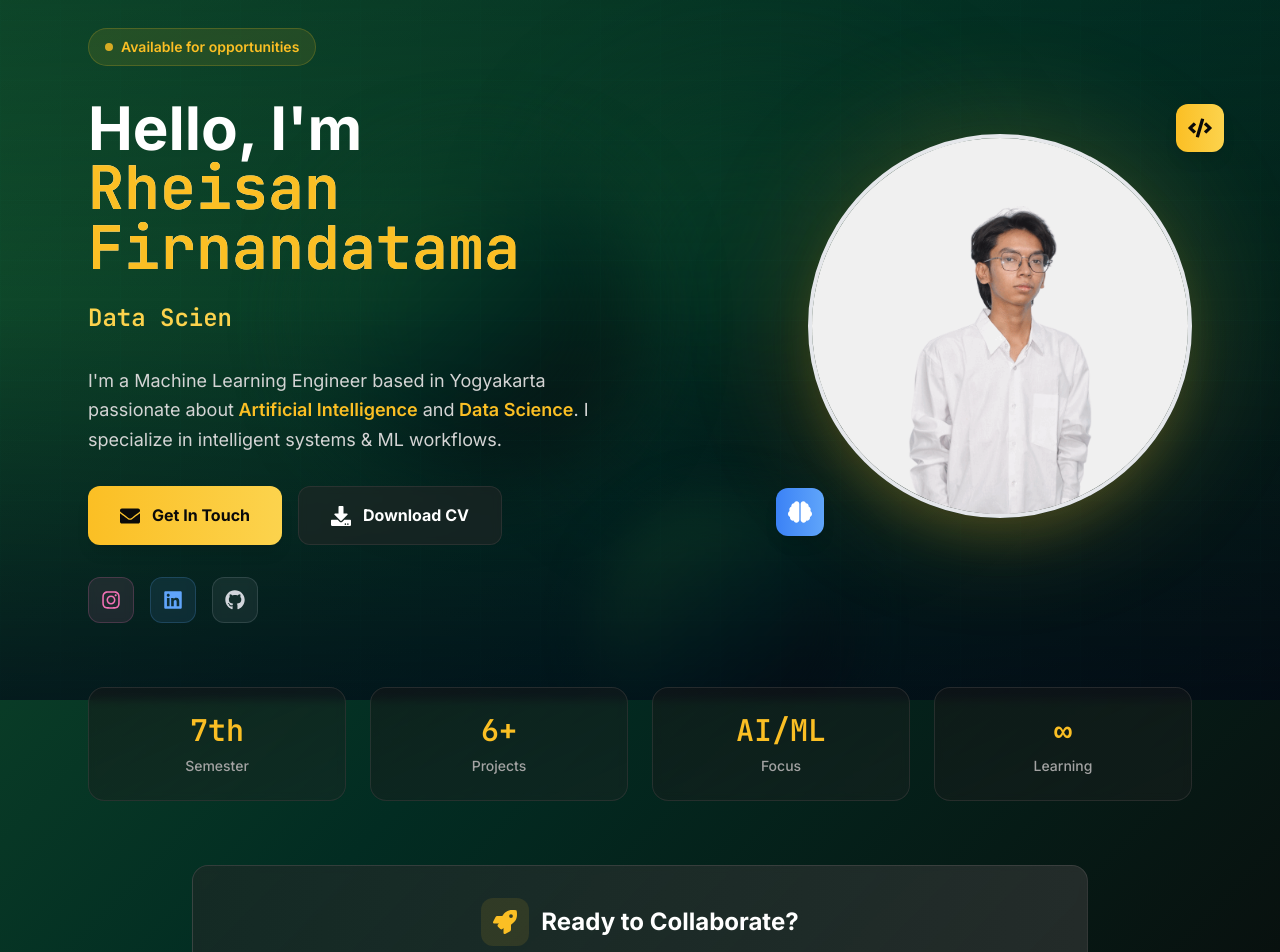
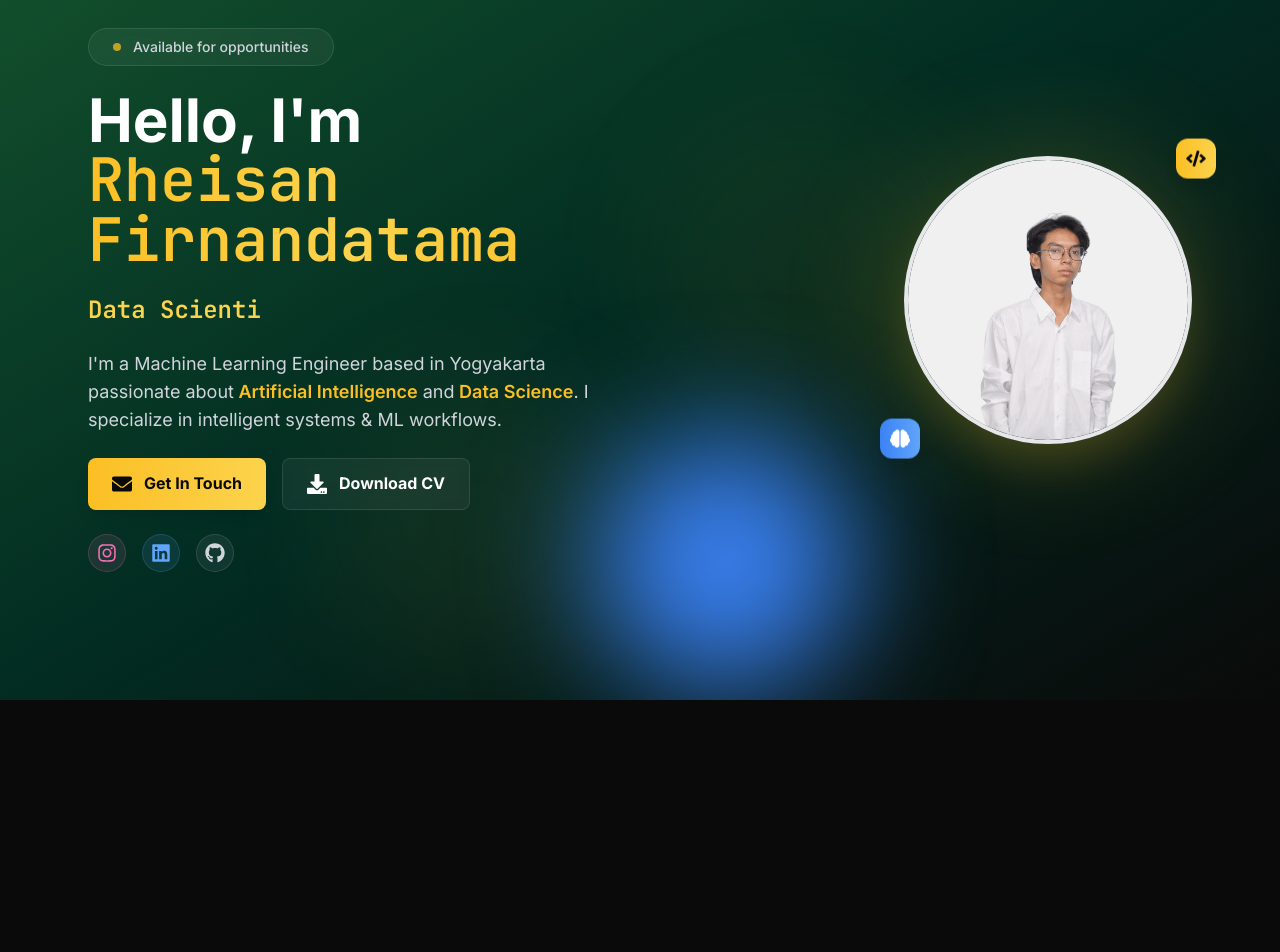
Before and after one commit to xxyyzzpp/dump1, a React (Vite) app: page / in a window 1280 px wide. Shown: the part 100-1052 px from the top of the page. After the commit the page ends 800 px from the top, so only its background shows below. Built offline with nearby package versions, Linux system fonts and the light colour scheme.

Commit message:
Fix Home Page Display Issues

```diff
--- a/src/components/Home/Hero.jsx
+++ b/src/components/Home/Hero.jsx
@@ -1,12 +1,18 @@
-import React from "react";
+import React, { useEffect } from "react";
 import {
   FaLinkedin, FaGithub, FaInstagram,
-  FaDownload, FaEnvelope, FaCode, FaBrain, FaRocket
+  FaDownload, FaEnvelope, FaCode, FaBrain
 } from "react-icons/fa";
+import AOS from "aos";
+import "aos/dist/aos.css";
 import { Link } from "react-router-dom";
 import { Typewriter } from "react-simple-typewriter";
 
 const Hero = () => {
+  useEffect(() => {
+    AOS.init({ duration: 1000, easing: "ease-in-out", once: true });
+  }, []);
+
   const socialLinks = [
     {
       icon: FaInstagram,
@@ -38,28 +44,35 @@ const Hero = () => {
   ];
 
   return (
-    <div className="space-y-16">
-      {/* Hero Content */}
+    <section className="relative bg-gradient-to-br from-green-900 via-emerald-950 to-neutral-950 text-white min-h-screen flex items-center">
+      {/* Background Effects */}
+      <div className="absolute inset-0 overflow-hidden pointer-events-none">
+        <div className="absolute top-1/4 right-1/4 w-80 h-80 bg-primary-400 rounded-full blur-3xl opacity-5 animate-float" />
+        <div className="absolute bottom-0 left-1/4 w-80 h-80 bg-primary-300 rounded-full blur-3xl opacity-5 animate-float" style={{ animationDelay: '2s' }} />
+        <div className="absolute bottom-0 right-1/3 w-64 h-64 bg-blue-500 rounded-full blur-3xl opacity-3 animate-float" style={{ animationDelay: '4s' }} />
+      </div>
+
+      {/* Content */}
+      <div className="relative z-10 container-custom py-20">
         <div className="grid grid-cols-1 lg:grid-cols-2 gap-12 items-center">
           {/* Left Content */}
-        <div className="space-y-8 text-center lg:text-left" data-aos="fade-up">
+          <div className="space-y-6 text-center lg:text-left" data-aos="fade-up">
             {/* Status Badge */}
-          <div className="inline-flex items-center gap-2 px-4 py-2 bg-primary-400/10 text-primary-400 rounded-full border border-primary-400/20">
+            <div className="inline-flex items-center gap-3 px-6 py-2 bg-white/5 backdrop-blur-sm border border-white/10 rounded-full hover:border-primary-400/30 transition-all duration-300">
               <div className="w-2 h-2 bg-primary-400 rounded-full animate-pulse" />
-            <span className="text-sm font-semibold">Available for opportunities</span>
+              <span className="text-sm font-medium text-gray-300">Available for opportunities</span>
             </div>
 
             {/* Main Heading */}
-          <div>
-            <h1 className="text-5xl md:text-6xl font-bold mb-6 bg-gradient-to-r from-white via-white to-primary-400 bg-clip-text text-transparent">
+            <h1 className="text-4xl md:text-5xl lg:text-6xl font-bold leading-tight">
               Hello, I'm
-              <span className="block text-primary-400 font-mono">
+              <span className="block bg-gradient-to-r from-primary-400 via-primary-300 to-primary-400 bg-clip-text text-transparent font-mono">
                 Rheisan Firnandatama
               </span>
             </h1>
 
-            {/* Typewriter Effect */}
-            <div className="text-xl md:text-2xl font-bold text-primary-300 font-mono mb-6">
+            {/* Typewriter */}
+            <div className="text-xl md:text-2xl font-bold text-primary-300 font-mono">
               <Typewriter
                 words={["ML Engineer", "Data Scientist", "AI Enthusiast"]}
                 loop={true}
@@ -70,20 +83,19 @@ const Hero = () => {
                 delaySpeed={1500}
               />
             </div>
-          </div>
 
             {/* Description */}
-          <p className="text-lg text-dark-300 leading-relaxed max-w-xl mx-auto lg:mx-0">
+            <p className="text-base md:text-lg text-gray-300 leading-relaxed max-w-xl mx-auto lg:mx-0" data-aos="fade-up" data-aos-delay="200">
               I'm a Machine Learning Engineer based in Yogyakarta passionate about
               <span className="text-primary-400 font-semibold"> Artificial Intelligence</span> and
               <span className="text-primary-400 font-semibold"> Data Science</span>. I specialize in intelligent systems & ML workflows.
             </p>
 
             {/* Action Buttons */}
-          <div className="flex flex-col sm:flex-row gap-4 justify-center lg:justify-start">
+            <div className="flex flex-col sm:flex-row gap-4 justify-center lg:justify-start" data-aos="fade-up" data-aos-delay="400">
               <Link
                 to="/contact"
-              className="group flex items-center justify-center gap-3 px-8 py-4 bg-gradient-to-r from-primary-400 to-primary-300 text-dark-950 rounded-xl font-bold hover:from-primary-300 hover:to-primary-200 transition-all duration-300 hover:scale-105 shadow-lg hover:shadow-primary-400/25"
+                className="group flex items-center justify-center gap-3 px-6 py-3 bg-gradient-to-r from-primary-400 to-primary-300 text-dark-950 rounded-lg font-bold hover:from-primary-300 hover:to-primary-200 transition-all duration-300 hover:scale-105 shadow-lg hover:shadow-primary-400/25"
               >
                 <FaEnvelope className="w-5 h-5 group-hover:scale-110 transition-transform" />
                 Get In Touch
@@ -95,7 +107,7 @@ const Hero = () => {
                     "_blank", "noopener,noreferrer"
                   )
                 }
-              className="group flex items-center justify-center gap-3 px-8 py-4 bg-dark-800/50 backdrop-blur-sm text-white rounded-xl font-bold hover:bg-dark-700/50 transition-all duration-300 border border-dark-700/50 hover:border-primary-400/30 hover:scale-105"
+                className="group flex items-center justify-center gap-3 px-6 py-3 bg-white/5 backdrop-blur-sm text-white rounded-lg font-bold hover:bg-white/10 transition-all duration-300 border border-white/10 hover:border-primary-400/30 hover:scale-105"
               >
                 <FaDownload className="w-5 h-5 group-hover:scale-110 transition-transform" />
                 Download CV
@@ -103,14 +115,14 @@ const Hero = () => {
             </div>
 
             {/* Social Links */}
-          <div className="flex justify-center lg:justify-start gap-4">
+            <div className="flex justify-center lg:justify-start gap-4" data-aos="fade-up" data-aos-delay="500">
               {socialLinks.map((link, index) => (
                 <a
                   key={index}
                   href={link.href}
                   target="_blank"
                   rel="noopener noreferrer"
-                className={`p-3 rounded-xl border ${link.borderColor} ${link.bgColor} ${link.color} hover:scale-110 transition-all duration-300 ${link.hoverBorder} backdrop-blur-sm`}
+                  className={`p-2 rounded-full border ${link.borderColor} ${link.bgColor} ${link.color} hover:scale-110 transition-transform ${link.hoverBorder}`}
                   aria-label={link.label}
                 >
                   <link.icon className="w-5 h-5" />
@@ -122,11 +134,8 @@ const Hero = () => {
           {/* Right Content - Profile Image */}
           <div className="flex justify-center lg:justify-end" data-aos="fade-up" data-aos-delay="300">
             <div className="relative">
-            {/* Glow Effect */}
               <div className="absolute inset-0 bg-gradient-to-r from-primary-400 to-primary-300 rounded-full blur-3xl opacity-20 animate-pulse-glow" />
-
-            {/* Profile Container */}
-            <div className="relative w-80 h-80 lg:w-96 lg:h-96">
+              <div className="relative w-60 h-60 md:w-64 md:h-64 lg:w-72 lg:h-72">
                 <div className="w-full h-full rounded-full overflow-hidden border-4 border-gradient-to-r from-primary-400 to-primary-300 shadow-2xl shadow-primary-400/20 hover:shadow-primary-400/30 transition-all duration-700">
                   <img
                     src="portfolio.gif"
@@ -134,64 +143,18 @@ const Hero = () => {
                     className="w-full h-full object-cover hover:scale-105 transition-transform duration-700"
                   />
                 </div>
-
-              {/* Floating Icons */}
-              <div className="absolute -top-6 -right-8 w-12 h-12 bg-gradient-to-r from-primary-400 to-primary-300 rounded-xl flex items-center justify-center animate-bounce shadow-lg" style={{ animationDelay: '1s' }}>
-                <FaCode className="w-6 h-6 text-dark-950" />
+                <div className="absolute -top-4 -right-6 w-10 h-10 bg-gradient-to-r from-primary-400 to-primary-300 rounded-xl flex items-center justify-center animate-bounce shadow-lg" style={{ animationDelay: '1s' }}>
+                  <FaCode className="w-5 h-5 text-dark-950" />
                 </div>
-              <div className="absolute -bottom-6 -left-8 w-12 h-12 bg-gradient-to-r from-blue-500 to-blue-400 rounded-xl flex items-center justify-center animate-bounce shadow-lg" style={{ animationDelay: '2s' }}>
-                <FaBrain className="w-6 h-6 text-white" />
+                <div className="absolute -bottom-4 -left-6 w-10 h-10 bg-gradient-to-r from-blue-500 to-blue-400 rounded-xl flex items-center justify-center animate-bounce shadow-lg" style={{ animationDelay: '2s' }}>
+                  <FaBrain className="w-5 h-5 text-white" />
                 </div>
               </div>
             </div>
           </div>
         </div>
-
-      {/* Quick Stats */}
-      <div className="grid grid-cols-2 md:grid-cols-4 gap-6" data-aos="fade-up" data-aos-delay="600">
-        <div className="text-center p-6 bg-gradient-to-br from-dark-900/50 to-dark-800/30 backdrop-blur-sm border border-dark-700/50 rounded-2xl hover:border-primary-400/30 transition-all duration-300 group">
-          <div className="text-3xl font-bold text-primary-400 font-mono mb-2 group-hover:scale-110 transition-transform duration-300">7th</div>
-          <div className="text-sm text-dark-400 font-medium">Semester</div>
       </div>
-
-        <div className="text-center p-6 bg-gradient-to-br from-dark-900/50 to-dark-800/30 backdrop-blur-sm border border-dark-700/50 rounded-2xl hover:border-primary-400/30 transition-all duration-300 group">
-          <div className="text-3xl font-bold text-primary-400 font-mono mb-2 group-hover:scale-110 transition-transform duration-300">6+</div>
-          <div className="text-sm text-dark-400 font-medium">Projects</div>
-        </div>
-
-        <div className="text-center p-6 bg-gradient-to-br from-dark-900/50 to-dark-800/30 backdrop-blur-sm border border-dark-700/50 rounded-2xl hover:border-primary-400/30 transition-all duration-300 group">
-          <div className="text-3xl font-bold text-primary-400 font-mono mb-2 group-hover:scale-110 transition-transform duration-300">AI/ML</div>
-          <div className="text-sm text-dark-400 font-medium">Focus</div>
-        </div>
-
-        <div className="text-center p-6 bg-gradient-to-br from-dark-900/50 to-dark-800/30 backdrop-blur-sm border border-dark-700/50 rounded-2xl hover:border-primary-400/30 transition-all duration-300 group">
-          <div className="text-3xl font-bold text-primary-400 font-mono mb-2 group-hover:scale-110 transition-transform duration-300">∞</div>
-          <div className="text-sm text-dark-400 font-medium">Learning</div>
-        </div>
-      </div>
-
-      {/* Call to Action */}
-      <div className="text-center max-w-4xl mx-auto" data-aos="fade-up" data-aos-delay="800">
-        <div className="p-8 bg-gradient-to-r from-dark-800/50 to-dark-700/50 backdrop-blur-sm border border-dark-600/50 rounded-2xl">
-          <div className="flex items-center justify-center gap-3 mb-6">
-            <div className="w-12 h-12 bg-primary-400/10 text-primary-400 rounded-xl flex items-center justify-center">
-              <FaRocket className="w-6 h-6" />
-            </div>
-            <h3 className="text-2xl font-bold text-white">Ready to Collaborate?</h3>
-          </div>
-          <p className="text-dark-300 leading-relaxed text-lg mb-6">
-            I'm always excited to work on innovative AI projects and explore new opportunities in machine learning and data science.
-          </p>
-          <Link
-            to="/projects"
-            className="inline-flex items-center gap-2 px-6 py-3 bg-primary-400/10 text-primary-400 rounded-xl font-semibold hover:bg-primary-400/20 transition-all duration-300 border border-primary-400/20 hover:border-primary-400/40"
-          >
-            View My Work
-            <FaCode className="w-4 h-4" />
-          </Link>
-        </div>
-      </div>
-    </div>
+    </section>
   );
 };
 
--- a/src/pages/Home.jsx
+++ b/src/pages/Home.jsx
@@ -1,37 +1,12 @@
-import React, { useEffect } from "react";
+import React from "react";
 import Navbar from "../components/Navbar";
 import Hero from "../components/Home/Hero";
-import AOS from "aos";
 
 const Home = () => {
-  useEffect(() => {
-    AOS.init({ duration: 1000 });
-  }, []);
-
   return (
-    <div className="bg-gradient-to-br from-green-900 via-emerald-950 to-neutral-950 min-h-screen relative overflow-hidden">
+    <div className="min-h-screen">
       <Navbar />
-
-      {/* Modern Background Elements */}
-      <div className="fixed inset-0 overflow-hidden pointer-events-none">
-        {/* Floating shapes */}
-        <div className="absolute top-1/4 right-1/4 w-96 h-96 bg-gradient-to-br from-emerald-400/8 to-transparent rounded-full blur-3xl animate-float" />
-        <div className="absolute bottom-1/4 left-1/4 w-80 h-80 bg-gradient-to-br from-teal-400/8 to-transparent rounded-full blur-2xl animate-float" style={{ animationDelay: '3s' }} />
-        <div className="absolute top-3/4 right-1/3 w-64 h-64 bg-gradient-to-br from-cyan-400/6 to-transparent rounded-full blur-xl animate-float" style={{ animationDelay: '6s' }} />
-
-        {/* Grid pattern */}
-        <div className="absolute inset-0 bg-[linear-gradient(rgba(16,185,129,0.02)_1px,transparent_1px),linear-gradient(90deg,rgba(16,185,129,0.02)_1px,transparent_1px)] bg-[size:60px_60px]" />
-
-        {/* Gradient overlays */}
-        <div className="absolute inset-0 bg-gradient-to-t from-slate-950/60 via-transparent to-emerald-950/40" />
-      </div>
-
-      {/* Hero Section */}
-      <section className="relative z-10 pt-32 pb-20">
-        <div className="container-custom">
-          <Hero />
-        </div>
-      </section>
+      <Hero />
     </div>
   );
 };
```
Lines whose indentation alone changed are shown as unchanged.
